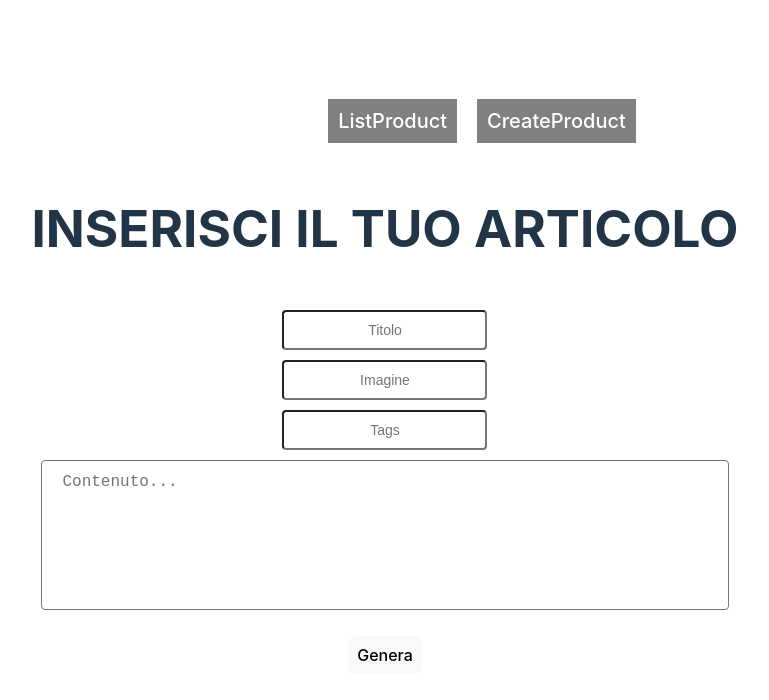
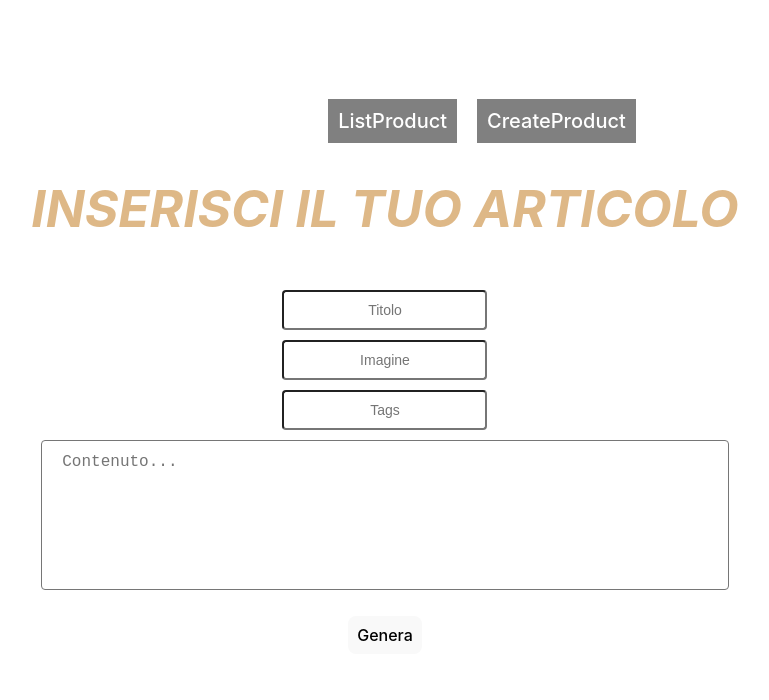
Before and after one commit to PaoloVisone/react-context-api, a React (Vite) app: page /posts/create in a window 1280 px wide. Shown: the top 700 px of the page, without its empty margins (255-1024 px from the left). Built offline with nearby package versions, Linux system fonts and the light colour scheme.

Commit message:
[fix] add style

```diff
--- a/src/components/Product.jsx
+++ b/src/components/Product.jsx
@@ -54,7 +54,7 @@ const Product = () => {
 
                                 <div className="article-list" key={article.id}>
 
-                                    <h3>{article.title}</h3>
+                                    <h1>{article.title}</h1>
                                     <img src={article.image} alt={article.title} />
                                     <Link to={`/posts/${article.id}`}>Dettagli</Link>
                                     <p>{article.content}</p>
--- a/src/index.css
+++ b/src/index.css
@@ -37,8 +37,10 @@ a {
   width: 40%;
 }
 
-.article-list h3 {
-  font-size: 30px;
+h1 {
+  /* font-size: 30px; */
+  color: burlywood;
+  font-style: oblique;
 }
 
 .article-list p {
@@ -55,8 +57,10 @@ a {
 }
 
 /* nav Arrow */
-nav {
+.nav-detail {
   padding: 20px;
+  display: flex;
+  align-items: center;
 }
 
 /* Arrow */
--- a/src/pages/SingleProduct.jsx
+++ b/src/pages/SingleProduct.jsx
@@ -31,17 +31,19 @@ export default function SingleProduct() {
         <>
 
             {/* Navigazione tra posts */}
-            <nav>
+            <nav className="nav-detail">
                 <Link className="arrow" to={`/posts/${parseInt(id) - 1}`}>&#8592;</Link>
+
+
+                {/* Dettagli */}
+                <div>
+                    <h1>{post.title}</h1>
+                    <img className="detail" src={post.image} alt={post.title} />
+                    <p>{post.content}</p>
+                    {/* <p>{post.tags.join(", ")}</p> */}
+                </div>
                 <Link className="arrow" to={`/posts/${parseInt(id) + 1}`}>&#8594;</Link>
             </nav>
-
-            {/* Dettagli */}
-
-            <h2>{post.title}</h2>
-            <img className="detail" src={post.image} alt={post.title} />
-            <p>{post.content}</p>
-            {/* <p>{post.tags.join(", ")}</p> */}
 
 
         </>
```
